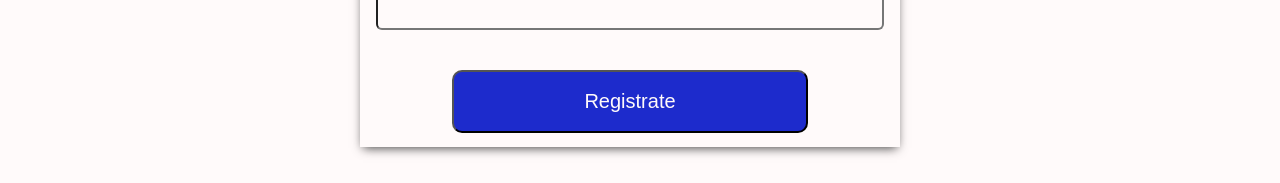
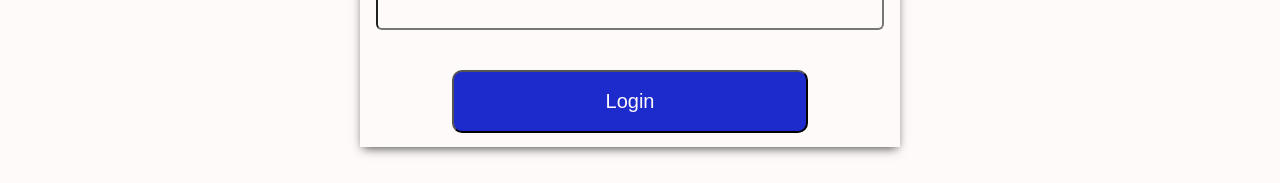
Before and after one commit to Daikiri-San/goit-react-hw-08-phonebook, a React (Create React App) app: page /login in a window 1280 px wide. Shown: the part 354-537 px from the top of the page. Built offline with nearby package versions, Linux system fonts and the light colour scheme.

Commit message:
just button rename

```diff
--- a/src/components/LoginForm.js
+++ b/src/components/LoginForm.js
@@ -168,7 +168,7 @@ function LoginForm({ notice, apearNotice, theme, logIn }) {
             </Label>
 
             <Button type="submit" disabled={isSubmitting}>
-              Registrate
+              Login
             </Button>
           </Form>
         )}
```
